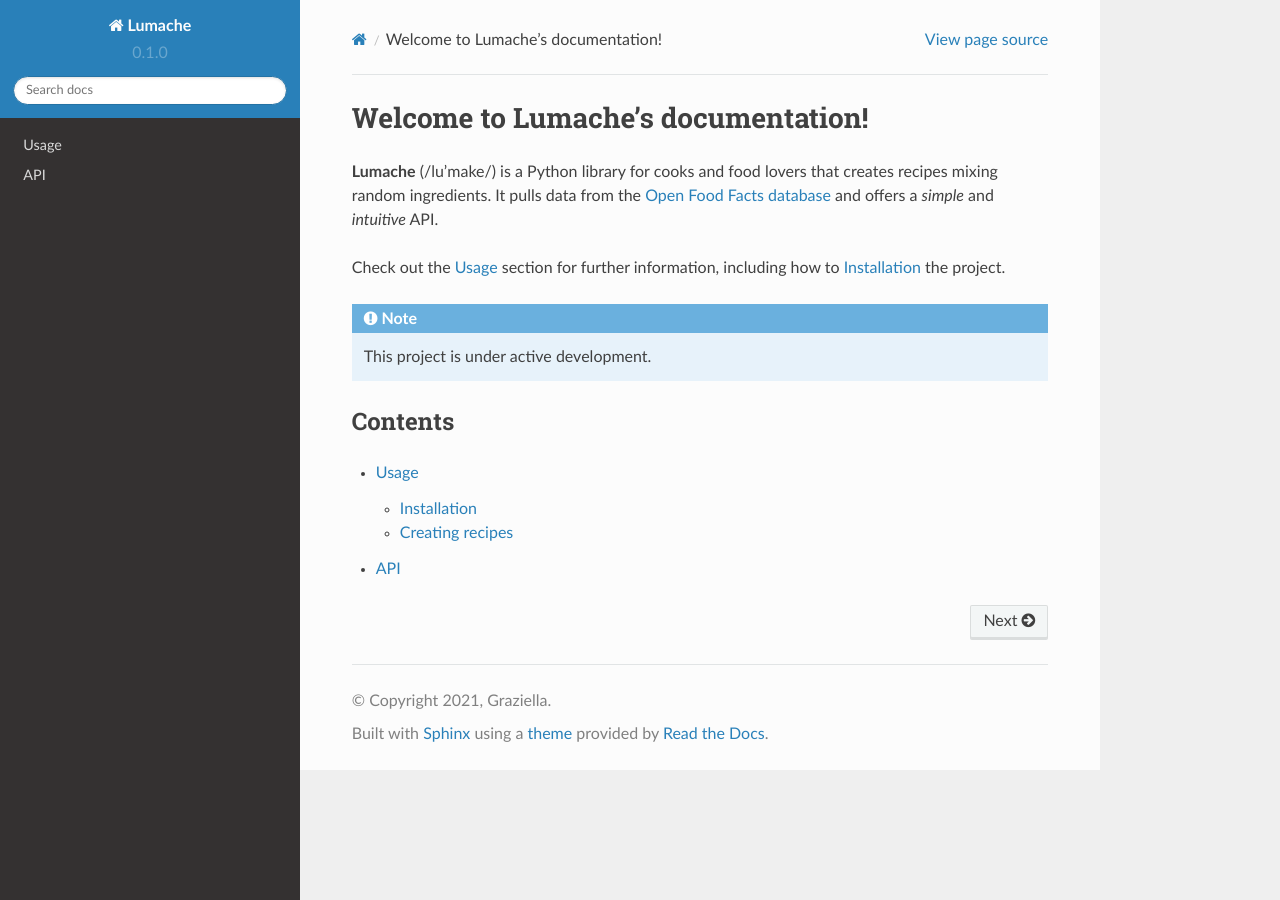
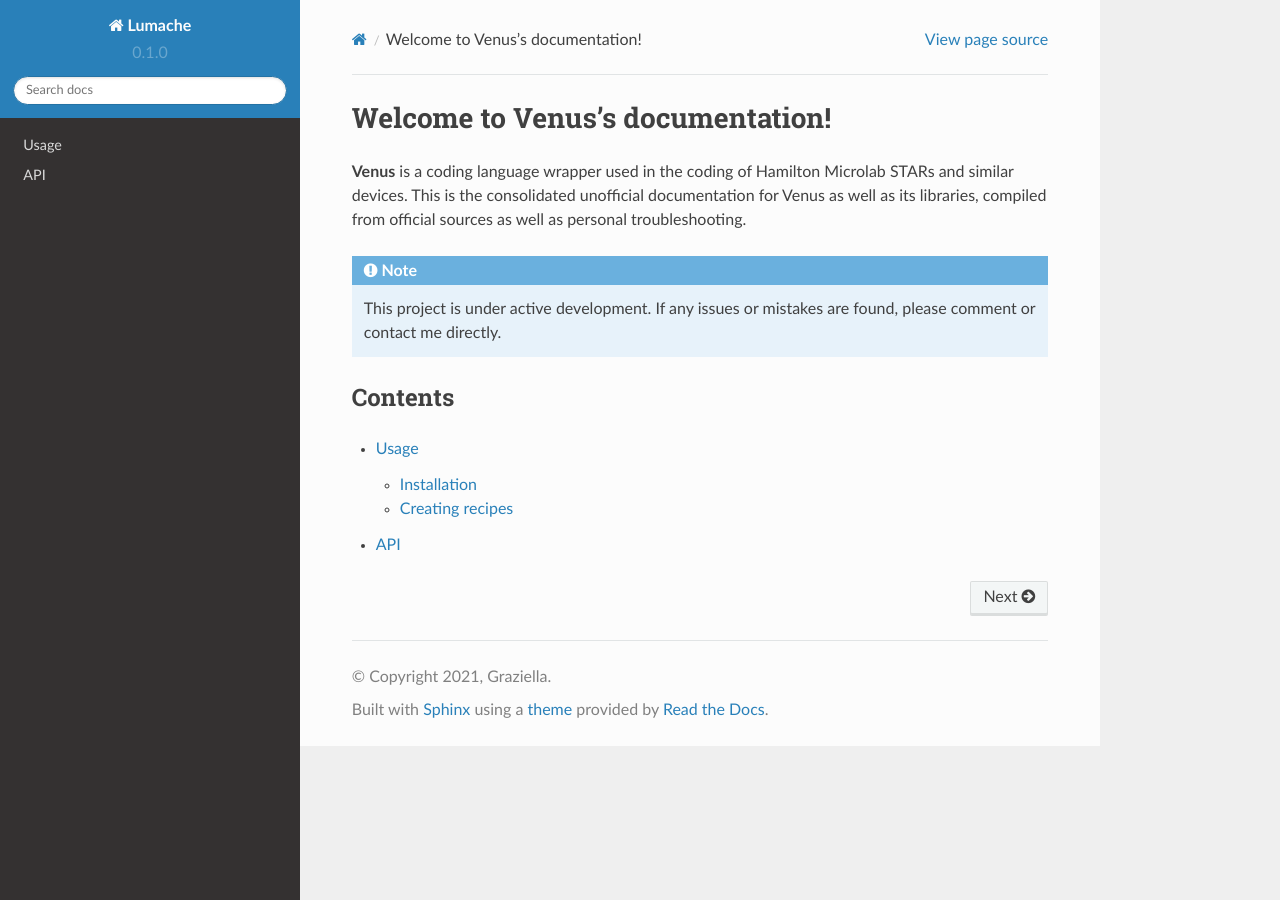
Before and after one commit to theonetruenerd/VenusLibraryDocumentation, a Sphinx documentation site: the page built from docs/source/index.rst, in a window 1280 px wide. Built offline with Sphinx 7.4.7 and the Read the Docs theme 2.0.0, drawn with Linux system fonts in a browser that asks for light colours.

Commit message:
Update index.rst

```diff
--- a/docs/source/index.rst
+++ b/docs/source/index.rst
@@ -1,17 +1,12 @@
-Welcome to Lumache's documentation!
+Welcome to Venus's documentation!
 ===================================
 
-**Lumache** (/lu'make/) is a Python library for cooks and food lovers
-that creates recipes mixing random ingredients.
-It pulls data from the `Open Food Facts database <https://world.openfoodfacts.org/>`_
-and offers a *simple* and *intuitive* API.
-
-Check out the :doc:`usage` section for further information, including
-how to :ref:`installation` the project.
+**Venus** is a coding language wrapper used in the coding of Hamilton Microlab STARs and similar devices.
+This is the consolidated unofficial documentation for Venus as well as its libraries, compiled from official sources as well as personal troubleshooting.
 
 .. note::
 
-   This project is under active development.
+   This project is under active development. If any issues or mistakes are found, please comment or contact me directly.
 
 Contents
 --------
```
